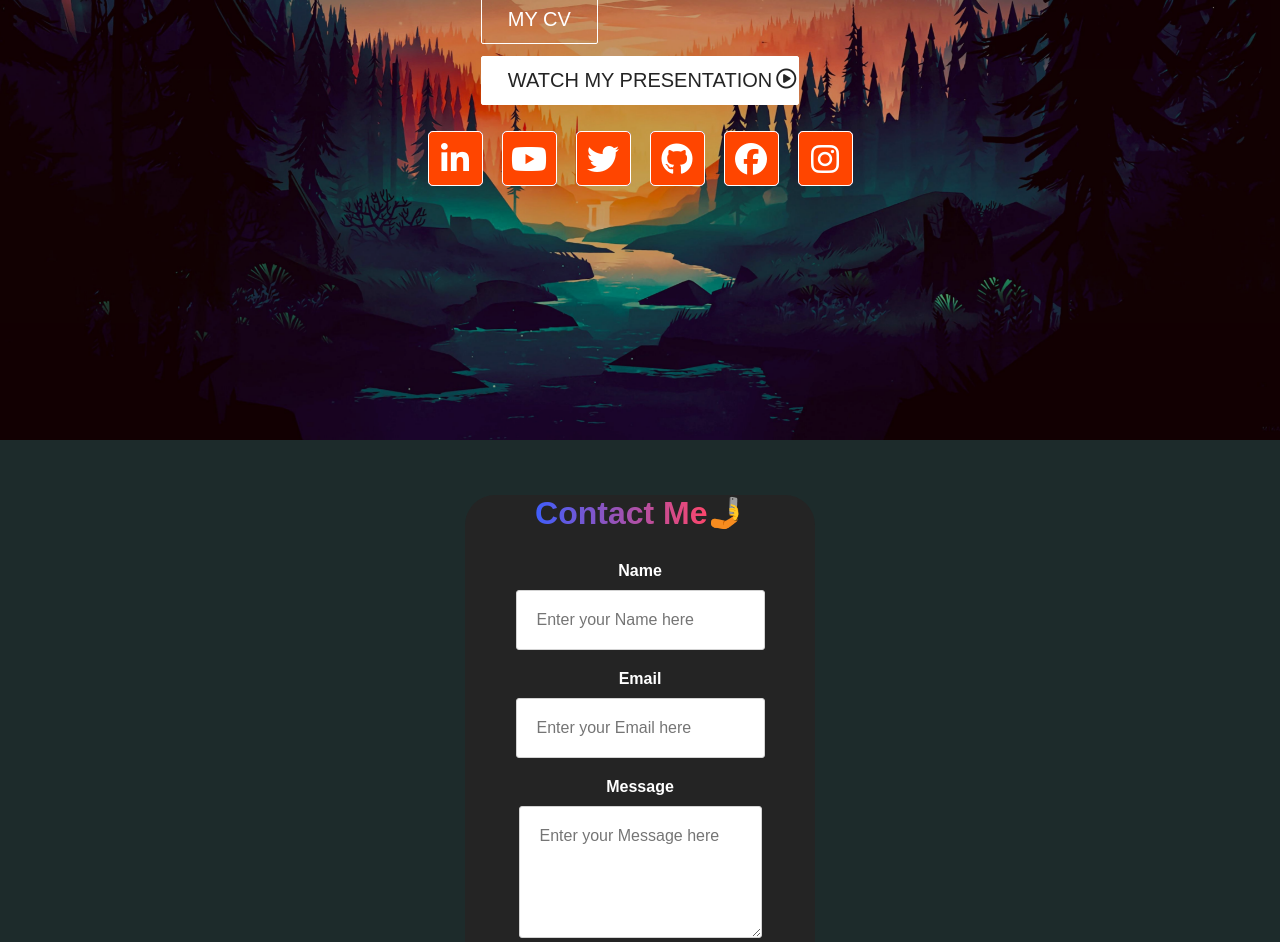
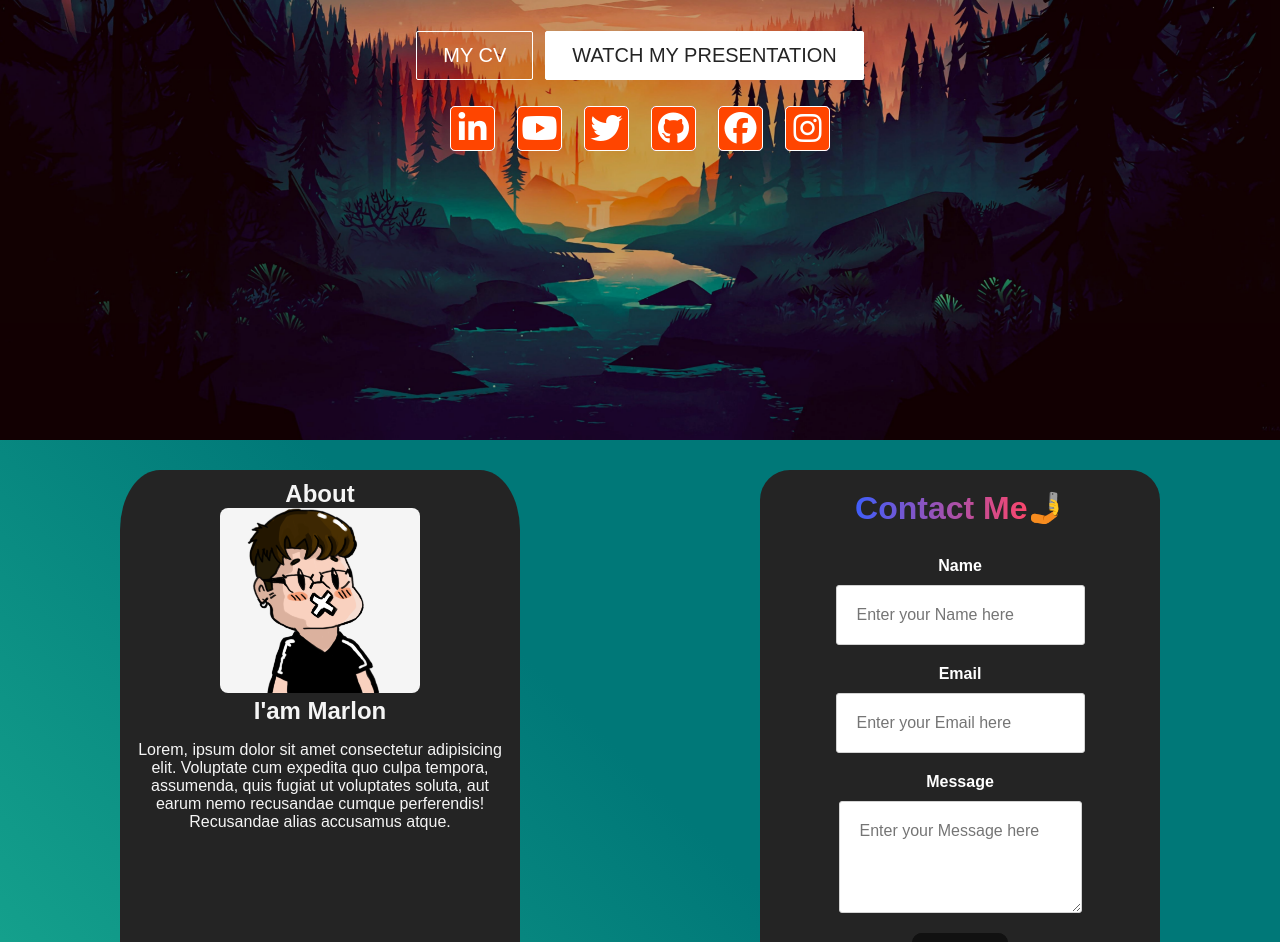
Before and after one commit to Hushout/MyPortfolio, a React (Create React App) app: page / in a window 1280 px wide. Shown: the part 440-1382 px from the top of the page. Built offline with nearby package versions, Linux system fonts and the light colour scheme.

Commit message:
add about + correction

```diff
--- a/src/App.css
+++ b/src/App.css
@@ -17,6 +17,9 @@
   }
 
   .Big--container{
+    display: flex;
+    justify-content: space-around;
     width: 100%;
-    background-color: rgb(29, 43, 43);
+    background-color: #007878;
+    background-image: linear-gradient(225deg, #007878 0%, #007878 50%, #18a890 100%);
   }
--- a/src/App.js
+++ b/src/App.js
@@ -6,6 +6,7 @@ import Footer from './component/Footer';
 import Contact from "./component/Contact";
 import { motion } from "framer-motion";
 import HeroSection from './component/HeroSection';
+import About from "./component/About";
 
 function App() {
   return (
@@ -16,8 +17,7 @@ function App() {
         <Route path='/' exact />
       </Switch>
       <HeroSection />
-      <div className="Big--container">
-      <motion.div className="footer-subscription" initial="hidden" animate="visible" variants={{
+      <motion.div className="Big--container" initial="hidden" animate="visible" variants={{
         hidden :{
           scale: .8,
           opacity: 0
@@ -30,9 +30,9 @@ function App() {
           }
         },
       }}>
+      <About />
       <Contact />
       </motion.div>
-      </div>
      <Footer />
     </Router>
 
--- /dev/null
+++ b/src/component/About.js
@@ -0,0 +1,26 @@
+import React, { PureComponent } from 'react'
+import './About.scss'
+
+export class About extends PureComponent {
+    render() {
+        return (
+            <div>
+                <section class="about-section " id="about">
+                    <h2 class="section-title">About</h2>
+                    <div class="about__container-bd-grid">
+                    <div class="about__img">
+                        <img src={process.env.PUBLIC_URL + '/images/icon.png'} height="50px" />
+                    </div>
+                    <div class="about__txt">
+                        <h2 class="about__subtitle">I'am Marlon</h2>
+                        <p class="about__text">Lorem, ipsum dolor sit amet consectetur adipisicing elit. Voluptate cum expedita quo culpa tempora, assumenda, quis fugiat ut voluptates soluta, aut earum nemo recusandae cumque perferendis! Recusandae alias accusamus atque.</p>
+                    </div>
+                    </div>
+                </section>
+            </div>
+
+        )
+    }
+}
+
+export default About
--- /dev/null
+++ b/src/component/About.scss
@@ -0,0 +1,38 @@
+:root{
+    --mb-1: 0.5rem;
+    --mb-2: 1rem;
+    --mb-3: 1.5rem;
+    --mb-4: 2rem;
+    --mb-5: 2.5rem;
+    --mb-6: 3rem;
+  }
+  .about-section{
+    flex-direction: column;
+    margin-top: 30px;
+    margin-bottom: 30px;
+    text-align: center;
+    display: flex;
+    padding: 10px;
+    border-radius: 10%;
+    background-color:#242424;
+    width: 400px;
+    height: 600px;
+    color: whitesmoke;
+
+  }
+.about__container{
+    row-gap: 2rem;
+  }
+  .about__container bd-grid{
+
+    width: 300px;
+  }
+  .about__subtitle{
+    margin-bottom: var(--mb-2);
+  }
+  .about__img img{
+    width: 200px;
+    height: auto;
+    border-radius: .5rem;
+    background-color: whitesmoke;
+  }
--- a/src/component/Contact.css
+++ b/src/component/Contact.css
@@ -1,15 +1,15 @@
 /* Contact.js */
 .form {
-    width: 100%;
     height: 500px;
     display: flex;
     flex-direction: column;
-    justify-content: center;
     align-items: center;
     margin-top: 30px;
+    margin-bottom: 30px;
   }
   .title-contact {
-      display: flex;
+    padding-top: 20px;
+    display: flex;
   }
   .title-contact h1 {
     margin-bottom: 30px;
@@ -58,6 +58,6 @@
   .background-contact{
     background-color: #242424;
     border-radius: 30px;
-    height: 550px;
-    width: 350px;
+    height: 600px;
+    width: 400px;
   }
--- a/src/component/Footer.css
+++ b/src/component/Footer.css
@@ -5,27 +5,6 @@
     flex-direction: column;
     justify-content: center;
     align-items: center;
-  }
-
-  .footer-subscription {
-    display: flex;
-    flex-direction: column;
-    justify-content: center;
-    align-items: center;
-    text-align: center;
-    padding: 25px;
-    color: #fff;
-  }
-
-
-  .footer-subscription-heading {
-    margin-bottom: 24px;
-    font-size: 24px;
-  }
-
-  .footer-subscription-text {
-    margin-bottom: 24px;
-    font-size: 20px;
   }
 
   .footer-input {
@@ -98,7 +77,7 @@
     width: 100%;
   }
 
-  h2 {
+  .footer-link-items h2 {
     background: linear-gradient(90deg, rgba(63,94,251,1) 0%, rgba(252,70,107,1) 100%);
     -webkit-background-clip: text;
     -webkit-text-fill-color: transparent;
--- a/src/component/HeroSection.css
+++ b/src/component/HeroSection.css
@@ -36,7 +36,7 @@
 
   .hero-btns {
     margin-top: 32px;
-    display: inline-block;
+    display: flex;
   }
 
   .hero-btns .btn {
--- a/src/component/HeroSection.js
+++ b/src/component/HeroSection.js
@@ -11,7 +11,7 @@ function HeroSection() {
       <h1>Ready to meet me ?</h1>
       <p>Scroll down else there are direct links if you're not 😊</p>
       <div className='hero-btns'>
-        <form method="get" action="file.doc" id="formCv">
+        <form method="get" action={process.env.PUBLIC_URL + '/docs/CV_2021-02-08_Anh_Cao.pdf'} id="formCv">
         <Button
           type="submit"
           className='btns'
@@ -28,7 +28,7 @@ function HeroSection() {
           buttonSize='btn--large'
           onClick={console.log('hey')}
         >
-          WATCH MY PRESENTATION<i className='far fa-play-circle' />
+          WATCH MY PRESENTATION
         </Button>
         </div>
         <Social />
--- a/src/component/Social.css
+++ b/src/component/Social.css
@@ -28,7 +28,7 @@ html, body, #contact-info {
 
 #contact-info .links {
   display: flex;
-  min-width: 425px;
+  min-width: 380px;
   justify-content: space-between;
 }
 
@@ -69,8 +69,8 @@ html, body, #contact-info {
 #contact-info .links a div {
   position: relative;
   display: block;
-  width: 55px;
-  height: 55px;
+  width: 45px;
+  height: 45px;
   transition: transform .3s;
 }
 
```
Also changed, not shown: 1 other file (tests, documents, lock files or other folders).
